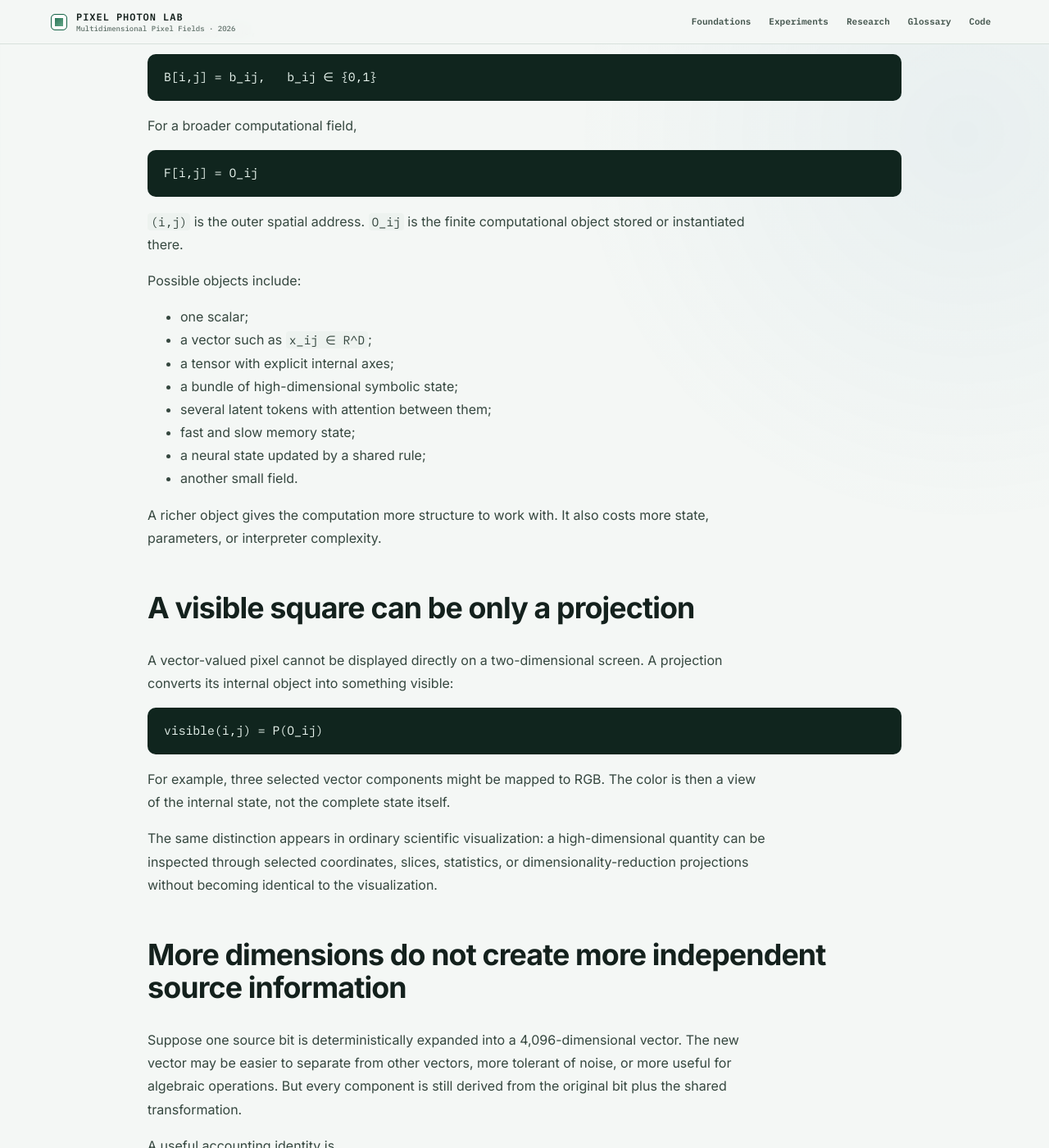
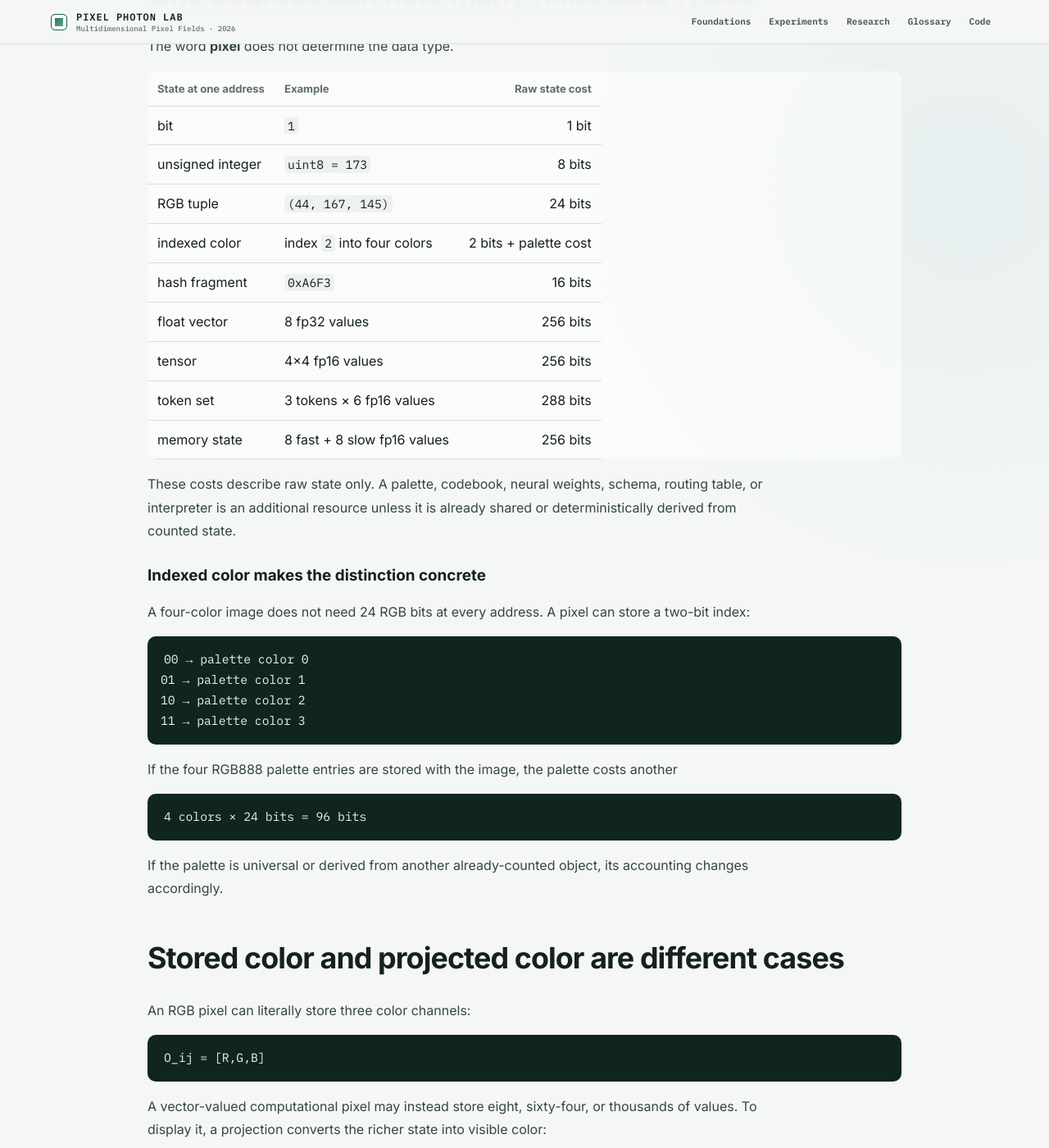
Before and after one commit to bitwikiorg/pixel-art-2026, a Jekyll site: the page built from learn/index.md, in a window 1280 px wide and 1400 px high, scrolled down 1083 px. Shown: the whole window at 82% size. Built offline with Jekyll 4.4.1, drawn with Linux system fonts in a browser that asks for light colours; some of the changed text lies outside the part shown.

Commit message:
Clarify foundations with explicit finite pixel formats

````diff
--- a/learn/index.md
+++ b/learn/index.md
@@ -3,77 +3,97 @@ layout: research
 title: Foundations
 ---
 
-# From one bit to a computational field
+# From one pixel to a computational field
 
-A pixel can be treated as more than a color sample. Keep its spatial address, give it a finite state, and define an interpretation that determines what the state represents and what operations can act on it.
+A pixel can be modeled as a spatial address that holds a finite state.
 
 ```text
 pixel = address + carrier state + interpretation
 ```
 
-That separation is the foundation of Multidimensional Pixel Fields.
+The address answers **where?** The carrier state answers **what finite values are present?** The interpretation answers **what do those values mean, and what operations can act on them?**
 
-## Begin with a field whose information is exact
-
-Consider a 16×16 black-and-white field. Let black be `0` and white be `1`.
-
-```text
-16 × 16 addresses = 256 source bits
-256 bits ÷ 8 = 32 packed bytes
-```
-
-Nothing about the picture is mysterious at this stage. The same 256 bits can be displayed as black and white squares, written as a matrix of zeros and ones, serialized row by row, packed into bytes, or written as hexadecimal. Exact decoding must recover every original bit.
-
-[Binary Pixel Carrier]({{ '/carrier/' | relative_url }}) makes this identity executable.
-
-The binary case matters because later representations can be compared against a source whose information budget is known rather than inferred.
-
-## The address and the object at the address are different things
-
-For a binary field,
-
-```text
-B[i,j] = b_ij,   b_ij ∈ {0,1}
-```
-
-For a broader computational field,
+For a field,
 
 ```text
 F[i,j] = O_ij
 ```
 
-`(i,j)` is the outer spatial address. `O_ij` is the finite computational object stored or instantiated there.
+`(i,j)` is the outer address. `O_ij` is the finite object at that address.
 
-Possible objects include:
+## Start with a source whose information is exact
 
-- one scalar;
-- a vector such as `x_ij ∈ R^D`;
-- a tensor with explicit internal axes;
-- a bundle of high-dimensional symbolic state;
-- several latent tokens with attention between them;
-- fast and slow memory state;
-- a neural state updated by a shared rule;
-- another small field.
+A 16×16 black-and-white field can use black = `0` and white = `1`.
 
-A richer object gives the computation more structure to work with. It also costs more state, parameters, or interpreter complexity.
+```text
+16 × 16 = 256 source bits
+256 bits ÷ 8 = 32 packed bytes
+```
 
-## A visible square can be only a projection
+The bitmap, bit matrix, row-major bitstream, packed bytes, and hexadecimal representation can all describe the same 256 source bits exactly. Decoding is correct only when every recovered bit equals the original.
 
-A vector-valued pixel cannot be displayed directly on a two-dimensional screen. A projection converts its internal object into something visible:
+[Binary Pixel Carrier]({{ '/carrier/' | relative_url }}) executes that round-trip directly.
+
+## One address can hold many finite data types
+
+The word **pixel** does not determine the data type.
+
+| State at one address | Example | Raw state cost |
+|---|---|---:|
+| bit | `1` | 1 bit |
+| unsigned integer | `uint8 = 173` | 8 bits |
+| RGB tuple | `(44, 167, 145)` | 24 bits |
+| indexed color | index `2` into four colors | 2 bits + palette cost |
+| hash fragment | `0xA6F3` | 16 bits |
+| float vector | 8 fp32 values | 256 bits |
+| tensor | 4×4 fp16 values | 256 bits |
+| token set | 3 tokens × 6 fp16 values | 288 bits |
+| memory state | 8 fast + 8 slow fp16 values | 256 bits |
+
+These costs describe raw state only. A palette, codebook, neural weights, schema, routing table, or interpreter is an additional resource unless it is already shared or deterministically derived from counted state.
+
+### Indexed color makes the distinction concrete
+
+A four-color image does not need 24 RGB bits at every address. A pixel can store a two-bit index:
+
+```text
+00 → palette color 0
+01 → palette color 1
+10 → palette color 2
+11 → palette color 3
+```
+
+If the four RGB888 palette entries are stored with the image, the palette costs another
+
+```text
+4 colors × 24 bits = 96 bits
+```
+
+If the palette is universal or derived from another already-counted object, its accounting changes accordingly.
+
+## Stored color and projected color are different cases
+
+An RGB pixel can literally store three color channels:
+
+```text
+O_ij = [R,G,B]
+```
+
+A vector-valued computational pixel may instead store eight, sixty-four, or thousands of values. To display it, a projection converts the richer state into visible color:
 
 ```text
 visible(i,j) = P(O_ij)
 ```
 
-For example, three selected vector components might be mapped to RGB. The color is then a view of the internal state, not the complete state itself.
+The rendered RGB square is then a measurement or view of the internal state, not the complete object.
 
-The same distinction appears in ordinary scientific visualization: a high-dimensional quantity can be inspected through selected coordinates, slices, statistics, or dimensionality-reduction projections without becoming identical to the visualization.
+This distinction matters whenever a visualization appears simpler than the state that produced it.
 
-## More dimensions do not create more independent source information
+## More state is not more independent source information
 
-Suppose one source bit is deterministically expanded into a 4,096-dimensional vector. The new vector may be easier to separate from other vectors, more tolerant of noise, or more useful for algebraic operations. But every component is still derived from the original bit plus the shared transformation.
+Suppose one bit is deterministically expanded into a 4,096-dimensional vector. The vector may improve separability, robustness, retrieval, or algebraic manipulation. It still derives from the original source plus a shared transformation.
 
-A useful accounting identity is
+A useful resource ledger is
 
 ```text
 system resources
@@ -84,25 +104,25 @@ system resources
 + model parameters under a declared amortization rule
 ```
 
-This distinction prevents a large latent state from being mistaken for free information capacity.
+A larger representation can be useful without creating new independent source information.
 
-## Pixel type and communication are independent choices
+## Internal pixel type and communication are independent
 
-A vector pixel does not imply local communication. A transformer-like pixel does not imply global communication.
+What an address contains does not determine how addresses communicate.
 
-Outer addresses can interact through:
+A vector, tensor, token set, or memory object can exchange information through:
 
-- nearest-neighbor or convolutional messages;
+- local convolution or nearest-neighbor messages;
 - graph edges;
 - sparse long-range connections;
 - global or windowed attention;
-- region summaries;
 - learned routing;
+- regional summaries;
 - parent/child messages across scales.
 
-Two systems with identical internal pixel state can behave very differently if their communication graphs differ.
+Two fields with identical internal state can behave differently if their communication topology differs.
 
-## Time is another independent choice
+## Time is another independent variable
 
 A field may update repeatedly:
 
@@ -110,48 +130,47 @@ A field may update repeatedly:
 F_0 → F_1 → F_2 → ... → F_T
 ```
 
-Repeated local updates increase the distance over which information can propagate and can support memory or iterative computation. They also add runtime and can introduce instability.
+Repeated local updates increase the distance over which information can propagate. They can also support iterative computation and persistence. Each extra update costs runtime and can introduce convergence, oscillation, or instability.
 
-Recurrence is therefore a mechanism to test, not a definition of a computational pixel.
+Recurrence is therefore one mechanism, not the definition of a computational pixel.
 
-## Memory requires persistence, not merely hidden state
+## Memory requires persistence under removal and interference
 
-A hidden vector present during one forward pass is not automatically a useful memory. A memory test needs a sequence such as
+Hidden state inside one forward pass is not enough to establish useful memory.
+
+A memory experiment needs a sequence such as
 
 ```text
-write → remove source → delay or interference → query
+write → remove source → delay/interference → query
 ```
 
-The measurement can then include retention time, retrieval accuracy, interference, overwrite, corruption tolerance, and stored-state cost.
+Measurements can include retention duration, retrieval accuracy, capacity, interference, overwrite, corruption tolerance, and stored-state cost.
 
-A classical Hopfield network provides one transparent baseline: the visible field becomes a bipolar attractor state and the weight matrix stores the associative relationships used for recall.
+A classical Hopfield network provides a transparent baseline: visible pixels become bipolar state while a dense weight matrix stores associative relationships used for recall.
 
-## Compression requires fewer accounted bits for a chosen fidelity or utility
+## Compression is a rate question
 
-A 64-dimensional state per pixel is usually larger than RGB, not smaller. Compression begins only when structure reduces the total stored description.
+A 64-dimensional state per address is generally much larger than RGB. Compression begins only when structure reduces the complete accounted description.
 
-Examples include:
+Possible mechanisms include:
 
 - reusable motif dictionaries;
 - vector quantization and codebook indices;
 - low-rank or factorized state;
-- sparse residuals;
-- predictive coding;
+- predictive residual coding;
+- sparsity;
 - multiscale summaries;
 - entropy coding;
 - shared recursive rules.
 
-The relevant comparison is a rate–distortion or rate–utility curve: how many accounted bits are required to preserve a chosen reconstruction quality or task performance.
-
-## Several internal pixel forms answer different questions
-
-### Scalar
+The useful measurement is a rate–distortion or rate–utility curve:
 
 ```text
-x_ij ∈ R
+stored bits ↔ reconstruction quality
+stored bits ↔ retained task performance
 ```
 
-One number occupies one address. This is the smallest continuous baseline.
+## Richer internal objects change the available computation
 
 ### Vector
 
@@ -167,7 +186,7 @@ A vector can distribute content across channels. Neural Cellular Automata are an
 X_ij ∈ R^(A×B×C)
 ```
 
-A tensor has explicit internal axes. It becomes meaningfully different from a flat vector only when the operations preserve or exploit those axes rather than immediately flattening them.
+A tensor introduces explicit internal axes. It becomes meaningfully different from a flat vector only when the operator preserves or exploits those axes.
 
 ### Internal token set
 
@@ -175,11 +194,15 @@ A tensor has explicit internal axes. It becomes meaningfully different from a fl
 X_ij ∈ R^(K×D)
 ```
 
-Several latent tokens occupy one outer address. Attention can mix those tokens inside the address. This differs from a field Transformer, where outer addresses themselves are the tokens and attention connects different locations.
+Several tokens live inside one outer address and can interact through attention. This differs from a field Transformer, where attention connects different outer addresses.
 
 ### Memory object
 
-A cell can contain fast state, slow state, confidence, routing variables, or learned write/read gates. Its value has to be established with a persistence task.
+```text
+x_ij = [fast state | slow state | gates]
+```
+
+Different components can have different temporal roles. Their value has to be established with a persistence task.
 
 ### Subfield
 
@@ -187,20 +210,20 @@ A cell can contain fast state, slow state, confidence, routing variables, or lea
 F_outer[i,j] = F_inner^(i,j)
 ```
 
-An outer address contains an active inner field. Genuine recursive structure requires a reusable interface or operator across levels; ordinary pooling alone is not enough.
+One outer address contains another active field. Genuine recursion requires reusable cross-level structure or operators; ordinary pooling alone is not enough.
 
-[Pixel Interpretation Sandbox]({{ '/experiment/interpretation/' | relative_url }}) executes small fixed-rule examples of these internal forms.
+[Pixel Interpretation Sandbox]({{ '/experiment/interpretation/' | relative_url }}) compares finite data types and executes fixed-rule examples of richer active states.
 
-## High dimensionality and hyperbolic geometry are different ideas
+## High dimensionality and hyperbolic geometry are separate
 
-Dimensionality asks how many coordinates a representation has. Geometry asks how distance is defined between represented points.
+Dimensionality asks how many coordinates a representation contains. Geometry asks how distance is defined between represented points.
 
 A 4,096-dimensional Euclidean hypervector is high-dimensional but not hyperbolic. A two-dimensional Poincaré disk is hyperbolic but only two-dimensional.
 
-Hyperbolic geometry becomes relevant when the target relationships are genuinely hierarchical and should be compared against an equal-dimensional Euclidean control.
+Hyperbolic geometry is most defensible when the target relationships are explicitly hierarchical and an equal-dimensional Euclidean control is available.
 
-## The central research question
+## Central research question
 
 > **What finite computational object should occupy an address, how should many such objects interact, and what representation, memory, robustness, compression, computation, or learning is obtained for the measured cost?**
 
-A useful answer may be positive or negative. If a tensor, memory mechanism, routing scheme, or recursive structure adds cost without improving the measured task, that failure narrows the design space.
+A negative result is useful. If a tensor, memory mechanism, routing system, or recursive structure adds state and compute without improving the measured task, that result narrows the design space.
````
Also changed, not shown: other parts of learn/index.md (+1 -1 lines).
